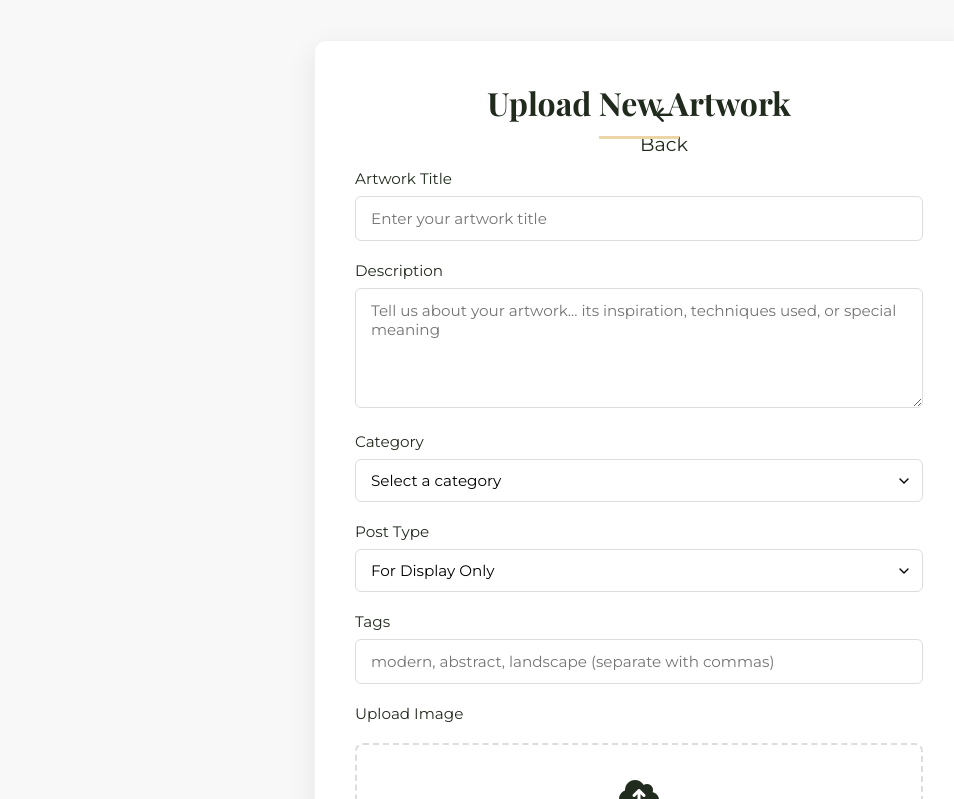
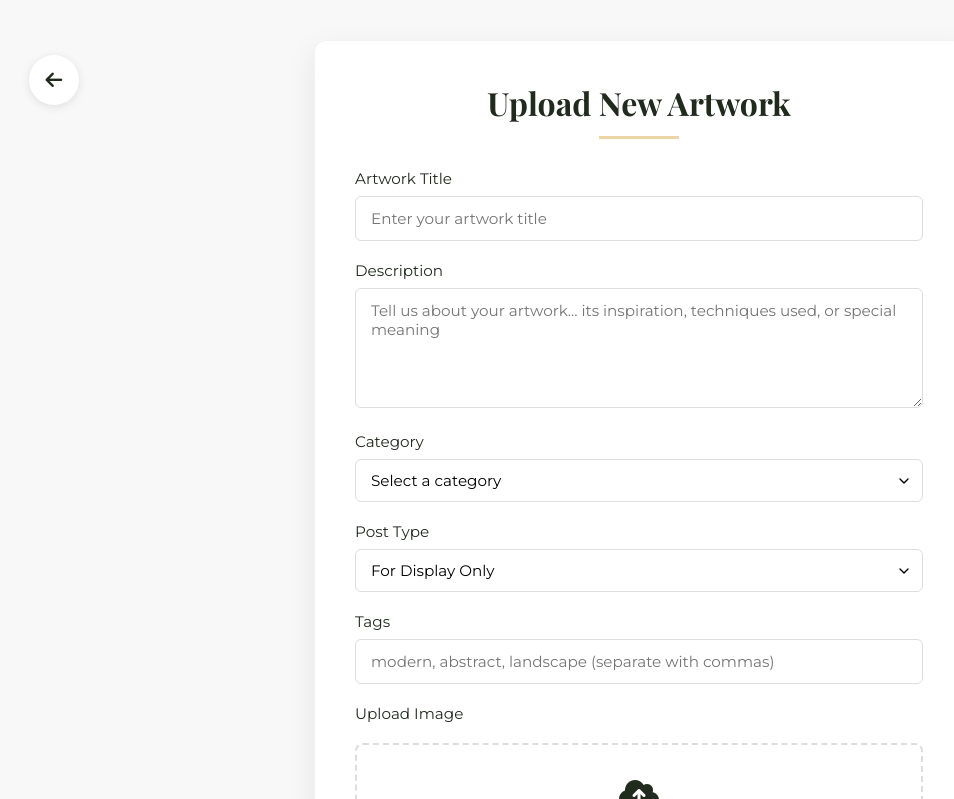
Before and after one commit to ertnac/VirtuGallery, a PHP site: page /Pages/uploadArtworkPage.php in a window 1280 px wide. Shown: the top 799 px of the page, without its empty margins (1-955 px from the left). Run offline with PHP 8.4, Linux system fonts and the light colour scheme; a user stored in the database is signed in.

Commit message:
back button

```diff
--- a/Pages/uploadArtworkPage.php
+++ b/Pages/uploadArtworkPage.php
@@ -39,6 +39,7 @@ if (!isset($_SESSION['user_id'])) {
             justify-content: center;
             align-items: center;
             padding: 40px 20px;
+            position: relative;
         }
 
         .background-overlay {
@@ -190,27 +191,34 @@ if (!isset($_SESSION['user_id'])) {
             transform: translateY(0);
         }
 
-        .back-button {
-            position: absolute;
-            top: 25px;
-            left: 25px;
-            background: none;
+        /* New circular back button styles */
+        .back-button-circle {
+            position: fixed;
+            top: 30px;
+            left: 30px;
+            width: 50px;
+            height: 50px;
+            background-color: white;
+            border-radius: 50%;
+            display: flex;
+            justify-content: center;
+            align-items: center;
+            box-shadow: 0 2px 10px rgba(0, 0, 0, 0.1);
+            cursor: pointer;
+            transition: all 0.3s ease;
+            z-index: 10;
             border: none;
             color: var(--primary-color);
-            font-size: 1.2rem;
-            cursor: pointer;
-            display: grid;
-            justify-content: center;
-            align-items: right;
-            gap: 8px;
-            font-family: 'Montserrat', sans-serif;
-            font-weight: 500;
-            transition: all 0.3s ease;
         }
 
-        .back-button:hover {
-            color: var(--secondary-color);
+        .back-button-circle:hover {
+            background-color: var(--primary-color);
+            color: white;
             transform: translateX(-3px);
+        }
+
+        .back-button-circle i {
+            font-size: 1.2rem;
         }
 
         .form-group {
@@ -315,9 +323,11 @@ if (!isset($_SESSION['user_id'])) {
                 margin-bottom: 25px;
             }
 
-            .back-button {
-                top: 15px;
-                left: 15px;
+            .back-button-circle {
+                top: 20px;
+                left: 20px;
+                width: 45px;
+                height: 45px;
             }
         }
     </style>
@@ -326,11 +336,12 @@ if (!isset($_SESSION['user_id'])) {
 <body>
     <div class="background-overlay"></div>
 
+    <!-- Circular back button -->
+    <button class="back-button-circle" onclick="window.history.back()">
+        <i class="fas fa-arrow-left"></i>
+    </button>
+
     <div class="new-post-container">
-        <button class="back-button" onclick="window.history.back()">
-            <i class="fas fa-arrow-left"></i> Back
-        </button>
-
         <h2>Upload New Artwork</h2>
 
         <form id="uploadForm" method="post" enctype="multipart/form-data">
@@ -494,7 +505,7 @@ if (!isset($_SESSION['user_id'])) {
             });
 
             modalButton.addEventListener('click', function() {
-                window.location.href = 'home.php'; // Changed to .php
+                window.location.href = 'home.php';
             });
         });
     </script>
```
